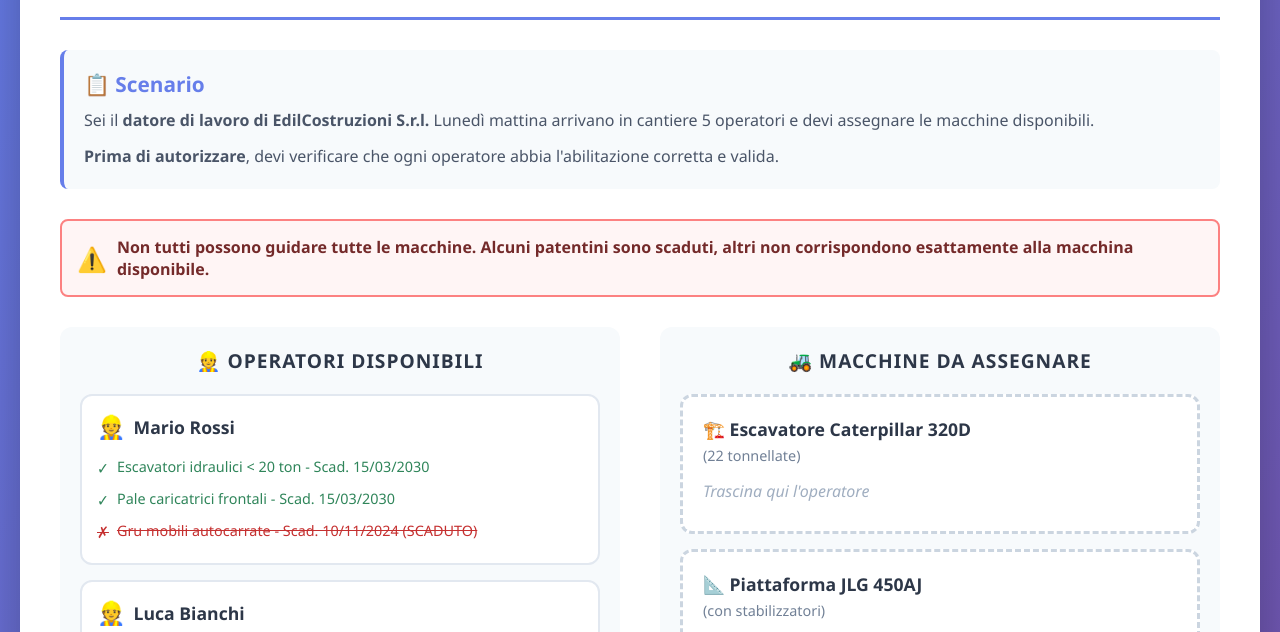
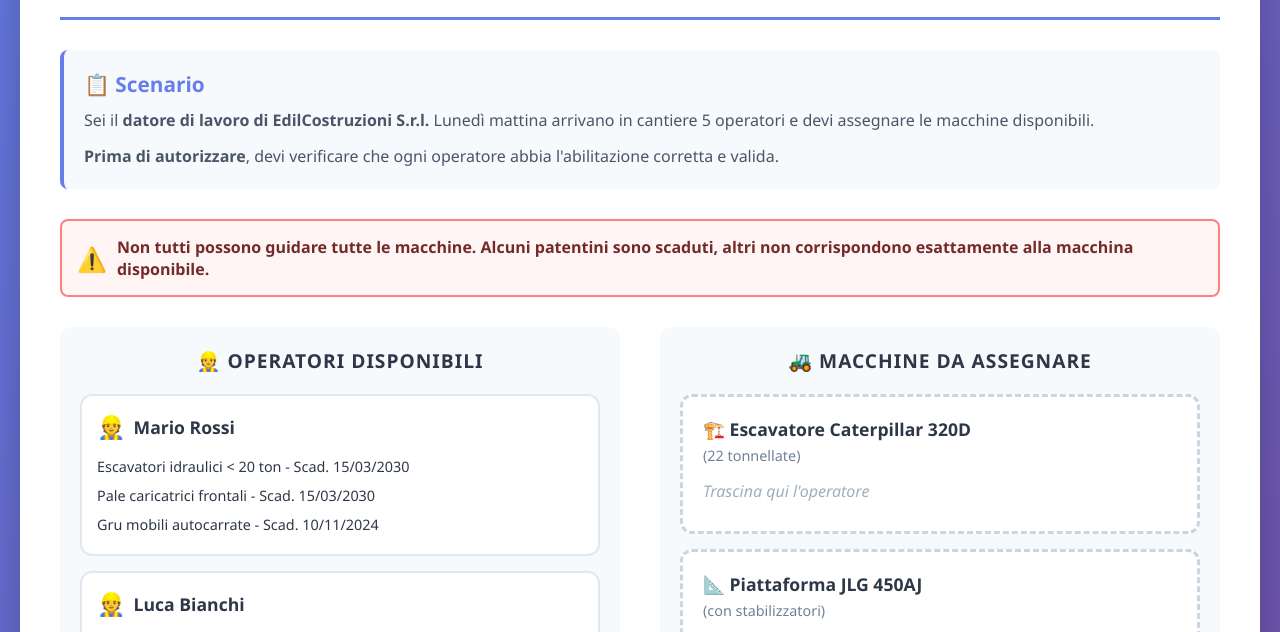
Before and after one commit to FraBellucci/Integrazioni-Costruzioni-UD10, a plain HTML site: page index.html in a window 1280 px wide. Shown: the part 138-770 px from the top of the page. Drawn offline with Linux system fonts and the light colour scheme.

Commit message:
Update index.html

```diff
--- a/index.html
+++ b/index.html
@@ -150,33 +150,7 @@
         display: flex;
         align-items: flex-start;
         gap: 8px;
-        }
-
-        .qualification.valid {
-            color: #2f855a;
-        }
-
-        .qualification.expired {
-            color: #c53030;
-            text-decoration: line-through;
-        }
-
-        .qualification.warning {
-            color: #dd6b20;
-        }
-
-        .qualification::before {
-            content: "✓";
-            font-weight: bold;
-            font-size: 1.1em;
-        }
-
-        .qualification.expired::before {
-            content: "✗";
-        }
-
-        .qualification.warning::before {
-            content: "⚠";
+        color: #2d3748; /* Tutte uguali! */
     }
 
         .machine-slot {
@@ -426,41 +400,41 @@
         id: 'mario',
         name: 'Mario Rossi',
         qualifications: [
-                    { text: 'Escavatori idraulici < 20 ton', valid: true, expires: '15/03/2030' },
-                    { text: 'Pale caricatrici frontali', valid: true, expires: '15/03/2030' },
-                    { text: 'Gru mobili autocarrate', valid: false, expires: '10/11/2024 (SCADUTO)', expired: true }
+            { text: 'Escavatori idraulici < 20 ton', expires: '15/03/2030' },
+            { text: 'Pale caricatrici frontali', expires: '15/03/2030' },
+            { text: 'Gru mobili autocarrate', expires: '10/11/2024' } // Scaduto ma non dichiarato!
         ]
     },
     {
         id: 'luca',
         name: 'Luca Bianchi',
         qualifications: [
-                    { text: 'PLE con stabilizzatori', valid: true, expires: '20/06/2028' },
-                    { text: 'Carrelli elevatori frontali', valid: true, expires: '20/06/2028' }
+            { text: 'PLE con stabilizzatori', expires: '20/06/2028' },
+            { text: 'Carrelli elevatori frontali', expires: '20/06/2028' }
         ]
     },
     {
         id: 'giuseppe',
         name: 'Giuseppe Verdi',
         qualifications: [
-                    { text: 'Gru a torre a rotazione in basso', valid: true, expires: '12/01/2029' },
-                    { text: 'Aggiornamento quinquennale: NON EFFETTUATO', valid: false, warning: true, expires: '(scaduto da 6 mesi)' }
+            { text: 'Gru a torre a rotazione in basso', expires: '12/01/2029' },
+            { text: 'Aggiornamento quinquennale', expires: '15/05/2024' } // Scaduto!
         ]
     },
     {
         id: 'anna',
         name: 'Anna Neri',
         qualifications: [
-                    { text: 'Escavatori idraulici > 20 ton', valid: true, expires: '05/09/2029' },
-                    { text: 'Terne', valid: true, expires: '05/09/2029' }
+            { text: 'Escavatori idraulici > 20 ton', expires: '05/09/2029' },
+            { text: 'Terne', expires: '05/09/2029' }
         ]
     },
     {
         id: 'paolo',
         name: 'Paolo Gialli',
         qualifications: [
-                    { text: 'PLE senza stabilizzatori', valid: true, expires: '18/12/2027' },
-                    { text: 'Carrelli elevatori semoventi a braccio telescopico', valid: true, expires: '18/12/2027' }
+            { text: 'PLE senza stabilizzatori', expires: '18/12/2027' },
+            { text: 'Carrelli elevatori semoventi a braccio telescopico', expires: '18/12/2027' }
         ]
     }
 ];
@@ -516,8 +490,8 @@
         <div class="operator-card" draggable="true" data-operator-id="${op.id}">
             <div class="operator-name">${op.name}</div>
             ${op.qualifications.map(q => `
-                        <div class="qualification ${q.expired ? 'expired' : q.warning ? 'warning' : 'valid'}">
-                            ${q.text}${q.expires ? ` - Scad. ${q.expires}` : ''}
+                <div class="qualification">
+                    ${q.text} - Scad. ${q.expires}
                 </div>
             `).join('')}
         </div>
```
Lines whose indentation alone changed are shown as unchanged.
